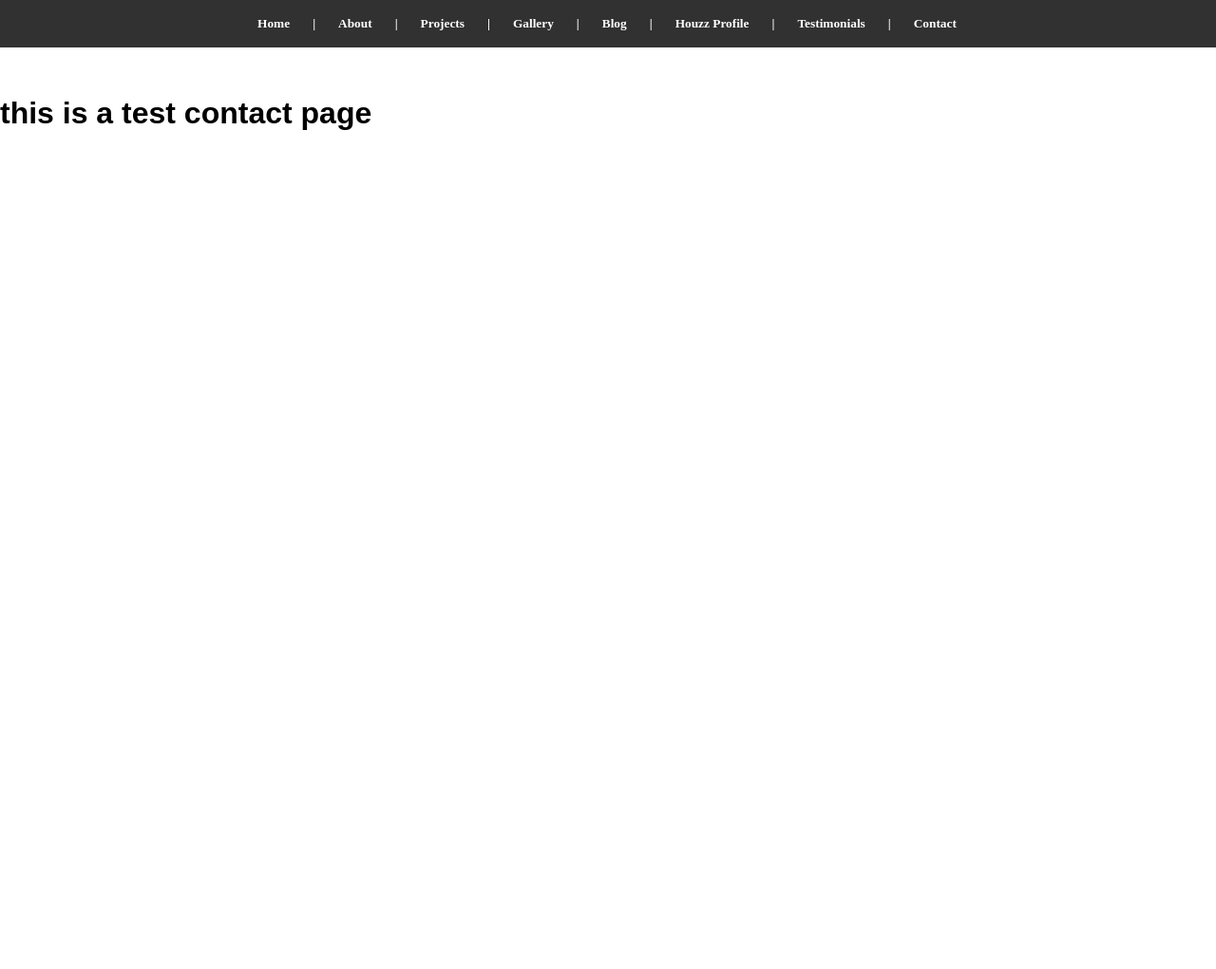
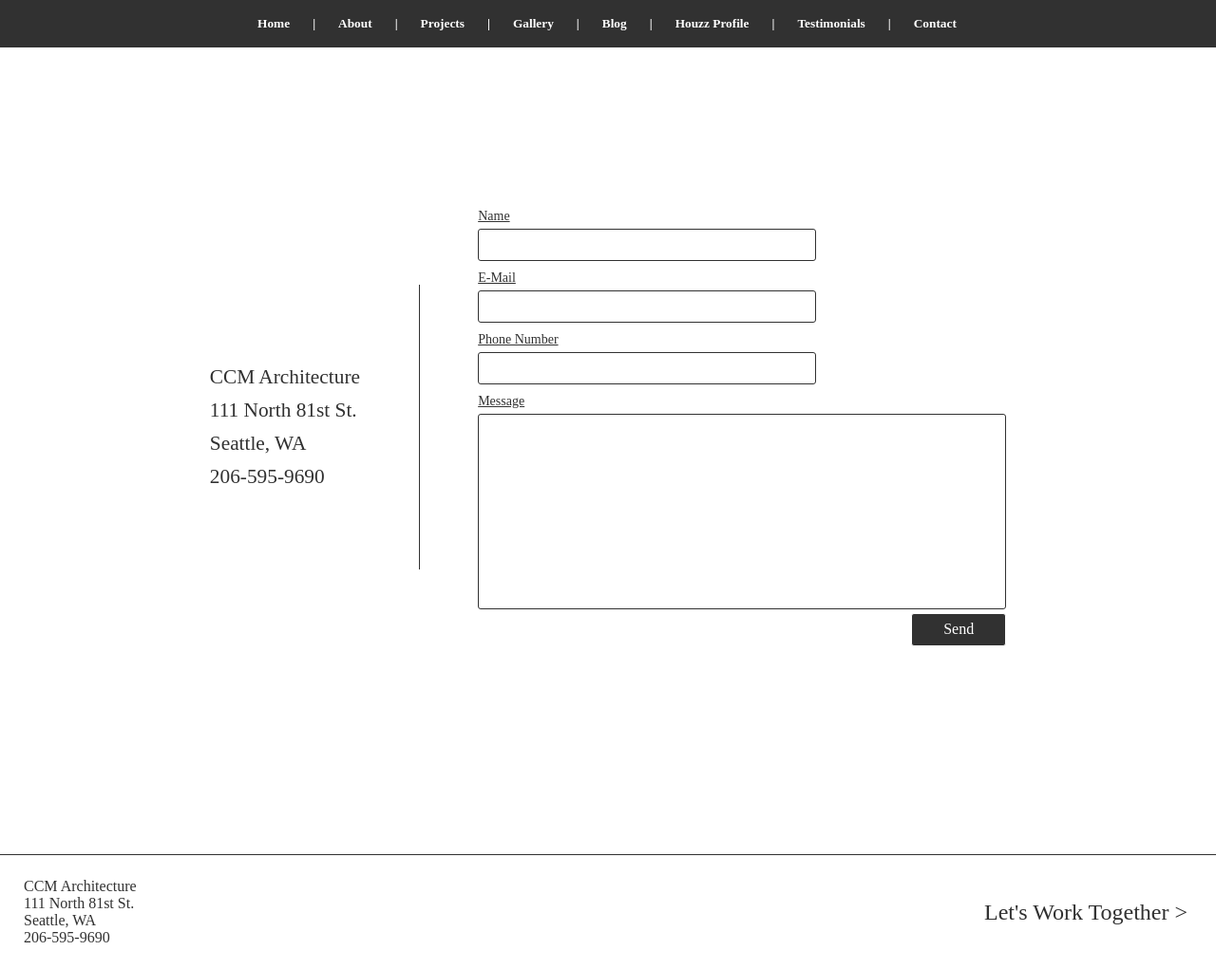
Before and after one commit to quinnmyers/CCM_Architecture, a Jekyll site: the page built from contact.html, in a window 1280 px wide. Shown: the whole page at 95% size. Built offline with Jekyll 4.4.1, drawn with Linux system fonts in a browser that asks for light colours; Markdown is read by kramdown in place of the engine named in the settings; before the commit the page ends 900 px from its top, so only the background shows below that.

Commit message:
implemented contact page

```diff
--- a/_includes/contact.html
+++ b/_includes/contact.html
@@ -1 +1 @@
-<h1>this is a test contact page</h1>
+<section class="contact"><div class="contact-container"><div class="left-info"><p>CCM Architecture</p><p>111 North 81st St.</p><p>Seattle, WA</p><p>206-595-9690</p></div><div class="line"></div><div class="contact-form"><div class="form-container"><form action="https://formspree.io/charles@ccmarchitecture.com" method="POST"><div class="name"><p>Name</p><input class="yourname" type="text" name="name"/></div><div class="email"><p>E-Mail</p><input class="youremail" type="email" name="_replyto"/></div><div class="phone"><p>Phone Number</p><input class="yourphone" type="text" name="_phone"/></div><div class="message"><p>Message</p><textarea class="yourmessage" type="message" name="_message"></textarea></div><div class="button"><input class="submitbutton" type="submit" value="Send"/></div></form></div></div></div></section>
--- a/_layouts/default.html
+++ b/_layouts/default.html
@@ -13,6 +13,7 @@
       <div class="content-wrap">
         {{ content }}
       </div>
+      {% include footer.html %}
     </div>
   <script src="https://ajax.googleapis.com/ajax/libs/jquery/1.12.4/jquery.min.js"></script>
   <script src="/assets/js/nav-script.js" type="text/javascript"></script>
--- a/assets/css/3-sections/footer.sass
+++ b/assets/css/3-sections/footer.sass
@@ -4,7 +4,8 @@
     flex-direction: row
     justify-content: space-between
     height: 120px
-    width: 100%
+    width: 100vw
+    border-top: 1px solid $darkgrey
     .left-info
       display: flex
       flex-direction: column
--- a/assets/css/4-layouts/main_layout.sass
+++ b/assets/css/4-layouts/main_layout.sass
@@ -19,4 +19,5 @@
     flex-direction: column
     justify-content: center
     width: 100vw
-    margin-top: 30px
+    height: 100vh
+    margin-top: -50px
--- a/assets/css/main.css
+++ b/assets/css/main.css
@@ -834,7 +834,8 @@ textarea {
   -ms-flex-pack: justify;
       justify-content: space-between;
   height: 120px;
-  width: 100%; }
+  width: 100vw;
+  border-top: 1px solid #313131; }
   .footer .footer-container .left-info {
     display: -ms-flexbox;
     display: flex;
@@ -867,6 +868,107 @@ textarea {
   .footer .footer-container .work-together {
     font-size: 14pt !important; } }
 
+.contact {
+  display: -ms-flexbox;
+  display: flex;
+  -ms-flex-direction: column;
+      flex-direction: column;
+  -ms-flex-pack: center;
+      justify-content: center;
+  -ms-flex-align: center;
+      align-items: center;
+  height: auto;
+  width: 100%; }
+  .contact .contact-container {
+    display: -ms-flexbox;
+    display: flex;
+    -ms-flex-direction: row;
+        flex-direction: row;
+    -ms-flex-pack: distribute;
+        justify-content: space-around;
+    height: auto;
+    width: 900px; }
+  .contact .left-info {
+    -ms-flex-item-align: center;
+        align-self: center;
+    font-family: "Avenir";
+    color: #313131;
+    line-height: 35px;
+    font-size: 16pt; }
+    .contact .left-info p {
+      margin: 0; }
+  .contact .line {
+    width: 1px;
+    height: 300px;
+    background: #313131;
+    -ms-flex-item-align: center;
+        align-self: center; }
+  .contact .contact-form {
+    display: -ms-flexbox;
+    display: flex;
+    -ms-flex-direction: column;
+        flex-direction: column;
+    margin-top: 40px;
+    margin-bottom: 40px;
+    color: #313131; }
+    .contact .contact-form .form-container {
+      display: -ms-flexbox;
+      display: flex; }
+      .contact .contact-form .form-container .name p,
+      .contact .contact-form .form-container .email p,
+      .contact .contact-form .form-container .phone p,
+      .contact .contact-form .form-container .message p {
+        font-family: "Avenir";
+        font-size: 14px;
+        text-decoration: underline;
+        padding: 0;
+        margin: 0;
+        margin-bottom: 5px; }
+      .contact .contact-form .form-container .name input,
+      .contact .contact-form .form-container .email input,
+      .contact .contact-form .form-container .phone input,
+      .contact .contact-form .form-container .message input {
+        margin-bottom: 10px;
+        font-family: "Avenir"; }
+      .contact .contact-form .form-container .name textarea,
+      .contact .contact-form .form-container .email textarea,
+      .contact .contact-form .form-container .phone textarea,
+      .contact .contact-form .form-container .message textarea {
+        font-family: "Avenir"; }
+      .contact .contact-form .form-container .name .yourname,
+      .contact .contact-form .form-container .name .youremail,
+      .contact .contact-form .form-container .name .yourphone,
+      .contact .contact-form .form-container .email .yourname,
+      .contact .contact-form .form-container .email .youremail,
+      .contact .contact-form .form-container .email .yourphone,
+      .contact .contact-form .form-container .phone .yourname,
+      .contact .contact-form .form-container .phone .youremail,
+      .contact .contact-form .form-container .phone .yourphone {
+        width: 350px;
+        height: 30px;
+        border: 1px solid #313131;
+        border-radius: 3px; }
+      .contact .contact-form .form-container .message .yourmessage {
+        width: 550px;
+        height: 200px;
+        border: 1px solid #313131;
+        border-radius: 3px;
+        text-align: top;
+        resize: none; }
+      .contact .contact-form .form-container .button .submitbutton {
+        width: 100px;
+        color: white;
+        height: 35px;
+        font-family: "Avenir";
+        float: right;
+        border-radius: 3px;
+        background: #313131;
+        border: 1px solid white; }
+      .contact .contact-form .form-container .button .submitbutton:hover {
+        background-color: #2ecc71;
+        color: white;
+        border: 1px solid white; }
+
 .home-wrap {
   display: -ms-flexbox;
   display: flex;
@@ -895,4 +997,5 @@ textarea {
     -ms-flex-pack: center;
         justify-content: center;
     width: 100vw;
-    margin-top: 30px; }
+    height: 100vh;
+    margin-top: -50px; }
--- a/assets/css/main.scss
+++ b/assets/css/main.scss
@@ -10,5 +10,6 @@
 @import "3-sections/houzz";
 @import "3-sections/testimonials";
 @import "3-sections/footer";
+@import "3-sections/contact";
 
 @import "4-layouts/main_layout";
```
Also changed, not shown: _pugfiles/contact.pug (+25 -1 lines), assets/css/3-sections/contact.sass (added, +82 -0 lines), 11 other files.
